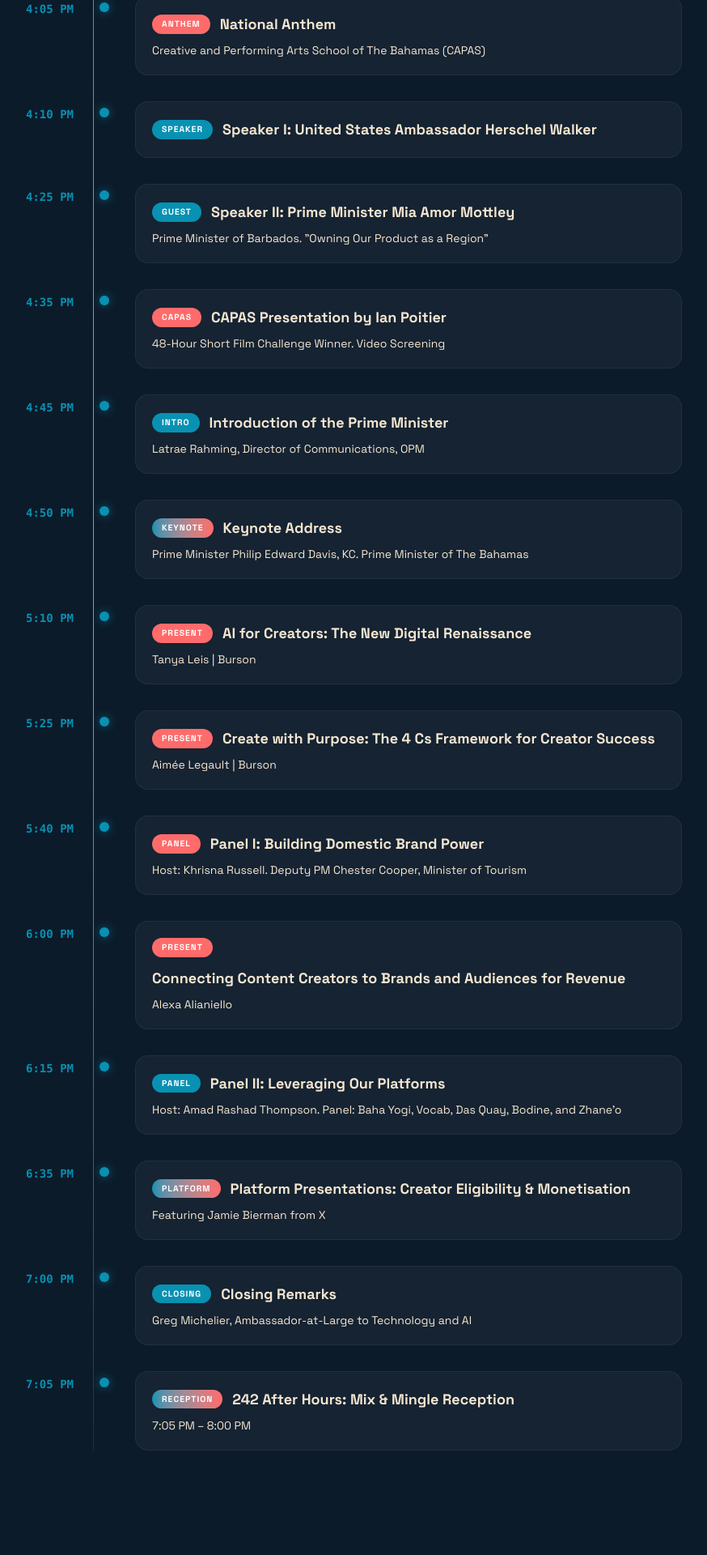
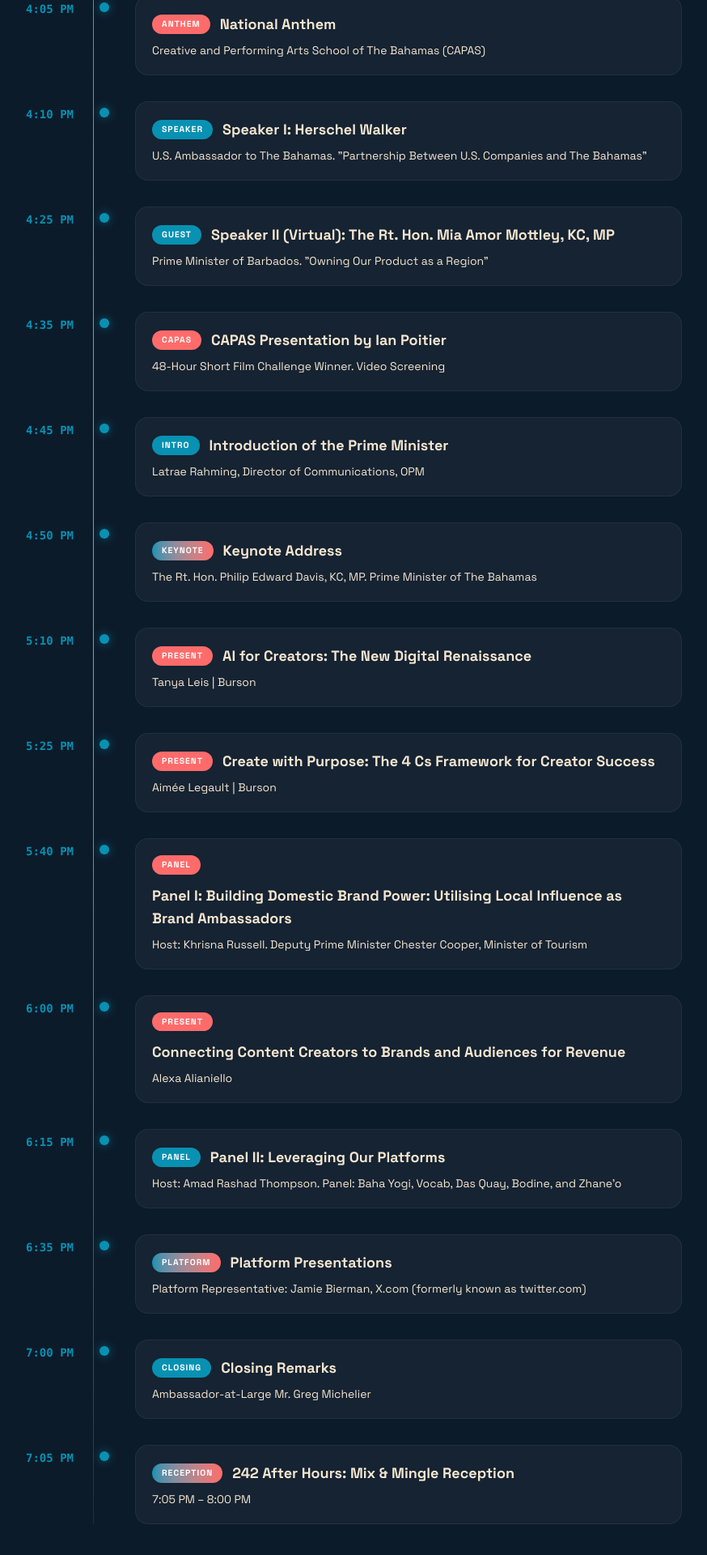
Before and after one commit to gmr0780/Bahamas-Creator-Economy, a Next.js app: page /event in a window 1280 px wide. Shown: the part 1513-3433 px from the top of the page at 81% size, without its empty margins (221-1095 px from the left). Built offline with nearby package versions, Linux system fonts and the light colour scheme; no server answers; the database is empty.

Commit message:
Update agenda to final version: Walker talk title, Mottley virtual, full panel titles, formal closing

```diff
--- a/src/app/event/page.tsx
+++ b/src/app/event/page.tsx
@@ -5,18 +5,18 @@ import BahamianFlag from "../components/BahamianFlag";
 const agendaItems = [
   { time: "4:00 PM", tag: "WELCOME", tagColor: "bg-aqua", title: "Welcome", subtitle: "Latrae Rahming, Director of Communications, OPM" },
   { time: "4:05 PM", tag: "ANTHEM", tagColor: "bg-coral", title: "National Anthem", subtitle: "Creative and Performing Arts School of The Bahamas (CAPAS)" },
-  { time: "4:10 PM", tag: "SPEAKER", tagColor: "bg-aqua", title: "Speaker I: United States Ambassador Herschel Walker", subtitle: "" },
-  { time: "4:25 PM", tag: "GUEST", tagColor: "bg-aqua", title: "Speaker II: Prime Minister Mia Amor Mottley", subtitle: "Prime Minister of Barbados. \"Owning Our Product as a Region\"" },
+  { time: "4:10 PM", tag: "SPEAKER", tagColor: "bg-aqua", title: "Speaker I: Herschel Walker", subtitle: "U.S. Ambassador to The Bahamas. \"Partnership Between U.S. Companies and The Bahamas\"" },
+  { time: "4:25 PM", tag: "GUEST", tagColor: "bg-aqua", title: "Speaker II (Virtual): The Rt. Hon. Mia Amor Mottley, KC, MP", subtitle: "Prime Minister of Barbados. \"Owning Our Product as a Region\"" },
   { time: "4:35 PM", tag: "CAPAS", tagColor: "bg-coral", title: "CAPAS Presentation by Ian Poitier", subtitle: "48-Hour Short Film Challenge Winner. Video Screening" },
   { time: "4:45 PM", tag: "INTRO", tagColor: "bg-aqua", title: "Introduction of the Prime Minister", subtitle: "Latrae Rahming, Director of Communications, OPM" },
-  { time: "4:50 PM", tag: "KEYNOTE", tagColor: "bg-gradient-to-r from-aqua to-coral", title: "Keynote Address", subtitle: "Prime Minister Philip Edward Davis, KC. Prime Minister of The Bahamas" },
+  { time: "4:50 PM", tag: "KEYNOTE", tagColor: "bg-gradient-to-r from-aqua to-coral", title: "Keynote Address", subtitle: "The Rt. Hon. Philip Edward Davis, KC, MP. Prime Minister of The Bahamas" },
   { time: "5:10 PM", tag: "PRESENT", tagColor: "bg-coral", title: "AI for Creators: The New Digital Renaissance", subtitle: "Tanya Leis | Burson" },
   { time: "5:25 PM", tag: "PRESENT", tagColor: "bg-coral", title: "Create with Purpose: The 4 Cs Framework for Creator Success", subtitle: "Aimée Legault | Burson" },
-  { time: "5:40 PM", tag: "PANEL", tagColor: "bg-coral", title: "Panel I: Building Domestic Brand Power", subtitle: "Host: Khrisna Russell. Deputy PM Chester Cooper, Minister of Tourism" },
+  { time: "5:40 PM", tag: "PANEL", tagColor: "bg-coral", title: "Panel I: Building Domestic Brand Power: Utilising Local Influence as Brand Ambassadors", subtitle: "Host: Khrisna Russell. Deputy Prime Minister Chester Cooper, Minister of Tourism" },
   { time: "6:00 PM", tag: "PRESENT", tagColor: "bg-coral", title: "Connecting Content Creators to Brands and Audiences for Revenue", subtitle: "Alexa Alianiello" },
   { time: "6:15 PM", tag: "PANEL", tagColor: "bg-aqua", title: "Panel II: Leveraging Our Platforms", subtitle: "Host: Amad Rashad Thompson. Panel: Baha Yogi, Vocab, Das Quay, Bodine, and Zhane'o" },
-  { time: "6:35 PM", tag: "PLATFORM", tagColor: "bg-gradient-to-r from-aqua to-coral", title: "Platform Presentations: Creator Eligibility & Monetisation", subtitle: "Featuring Jamie Bierman from X" },
-  { time: "7:00 PM", tag: "CLOSING", tagColor: "bg-aqua", title: "Closing Remarks", subtitle: "Greg Michelier, Ambassador-at-Large to Technology and AI" },
+  { time: "6:35 PM", tag: "PLATFORM", tagColor: "bg-gradient-to-r from-aqua to-coral", title: "Platform Presentations", subtitle: "Platform Representative: Jamie Bierman, X.com (formerly known as twitter.com)" },
+  { time: "7:00 PM", tag: "CLOSING", tagColor: "bg-aqua", title: "Closing Remarks", subtitle: "Ambassador-at-Large Mr. Greg Michelier" },
   { time: "7:05 PM", tag: "RECEPTION", tagColor: "bg-gradient-to-r from-aqua to-coral", title: "242 After Hours: Mix & Mingle Reception", subtitle: "7:05 PM – 8:00 PM" },
 ];
 
```
